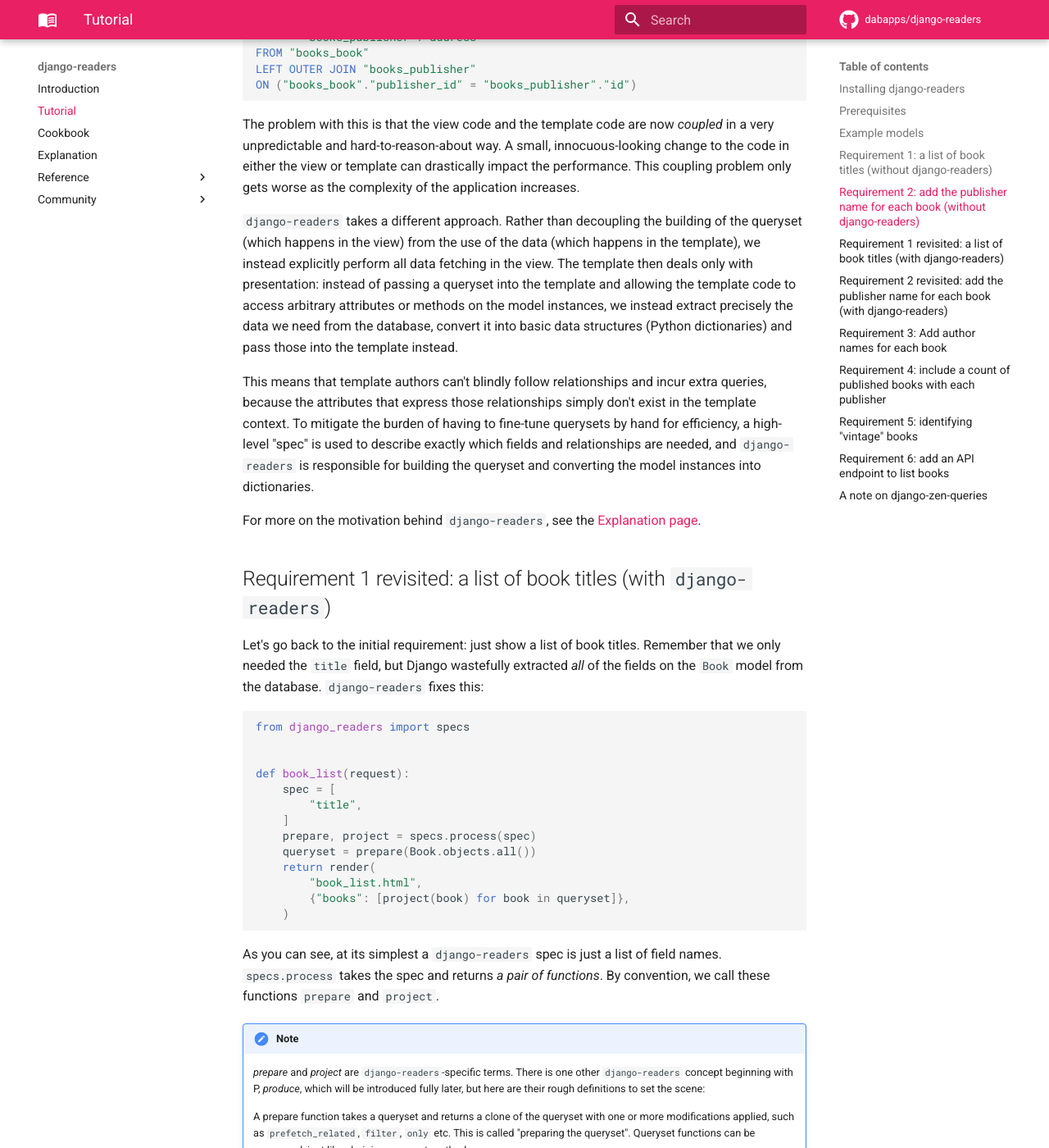
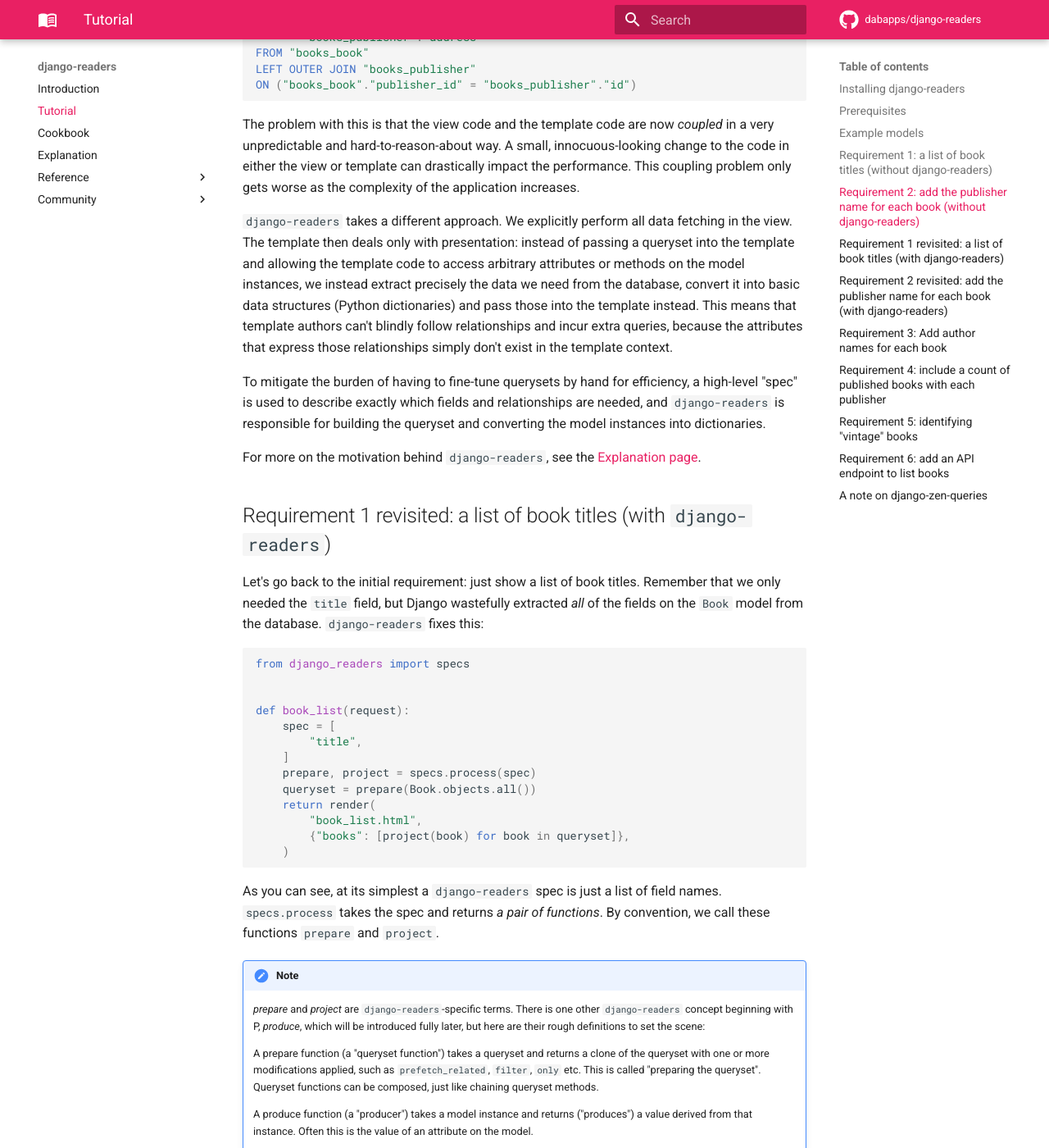
Before and after one commit to dabapps/django-readers, an MkDocs documentation site: the page built from docs/tutorial.md, in a window 1280 px wide and 1400 px high, scrolled down 2943 px. Shown: the whole window at 82% size. Built offline with MkDocs 1.6.1 and Material for MkDocs 9.7.7, drawn with Linux system fonts in a browser that asks for light colours; comment, search, counter and statistics services are not loaded; some of the changed text lies outside the part shown.

Commit message:
More wording tweaks to reference and tutorial

```diff
--- a/docs/tutorial.md
+++ b/docs/tutorial.md
@@ -120,9 +120,9 @@
 
 The problem with this is that the view code and the template code are now _coupled_ in a very unpredictable and hard-to-reason-about way. A small, innocuous-looking change to the code in either the view or template can drastically impact the performance. This coupling problem only gets worse as the complexity of the application increases.
 
-`django-readers` takes a different approach. Rather than decoupling the building of the queryset (which happens in the view) from the use of the data (which happens in the template), we instead explicitly perform all data fetching in the view. The template then deals only with presentation: instead of passing a queryset into the template and allowing the template code to access arbitrary attributes or methods on the model instances, we instead extract precisely the data we need from the database, convert it into basic data structures (Python dictionaries) and pass those into the template instead.
+`django-readers` takes a different approach. We explicitly perform all data fetching in the view. The template then deals only with presentation: instead of passing a queryset into the template and allowing the template code to access arbitrary attributes or methods on the model instances, we instead extract precisely the data we need from the database, convert it into basic data structures (Python dictionaries) and pass those into the template instead. This means that template authors can't blindly follow relationships and incur extra queries, because the attributes that express those relationships simply don't exist in the template context.
 
-This means that template authors can't blindly follow relationships and incur extra queries, because the attributes that express those relationships simply don't exist in the template context. To mitigate the burden of having to fine-tune querysets by hand for efficiency, a high-level "spec" is used to describe exactly which fields and relationships are needed, and `django-readers` is responsible for building the queryset and converting the model instances into dictionaries.
+To mitigate the burden of having to fine-tune querysets by hand for efficiency, a high-level "spec" is used to describe exactly which fields and relationships are needed, and `django-readers` is responsible for building the queryset and converting the model instances into dictionaries.
 
 For more on the motivation behind `django-readers`, see the [Explanation page](explanation.md).
 
@@ -151,7 +151,7 @@
 !!! note
     _prepare_ and _project_ are `django-readers`-specific terms. There is one other `django-readers` concept beginning with P, _produce_, which will be introduced fully later, but here are their rough definitions to set the scene:
 
-    A prepare function takes a queryset and returns a clone of the queryset with one or more modifications applied, such as `prefetch_related`, `filter`, `only` etc. This is called "preparing the queryset". Queryset functions can be composed, just like chaining queryset methods.
+    A prepare function (a "queryset function") takes a queryset and returns a clone of the queryset with one or more modifications applied, such as `prefetch_related`, `filter`, `only` etc. This is called "preparing the queryset". Queryset functions can be composed, just like chaining queryset methods.
 
     A produce function (a "producer") takes a model instance and returns ("produces") a value derived from that instance. Often this is the value of an attribute on the model.
 
```
Also changed, not shown: other parts of docs/tutorial.md (+4 -4 lines), docs/reference/producers.md (+3 -3 lines), docs/reference/projectors.md (+1 -1 lines).
